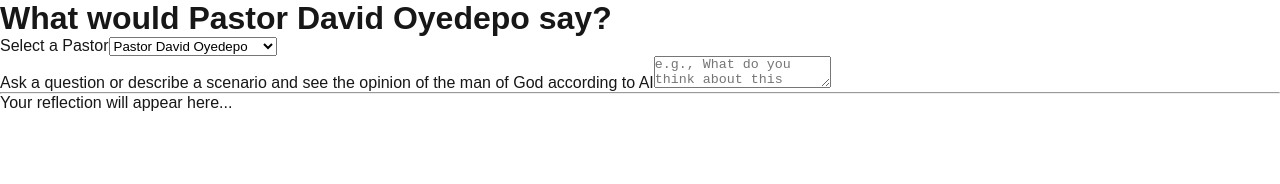
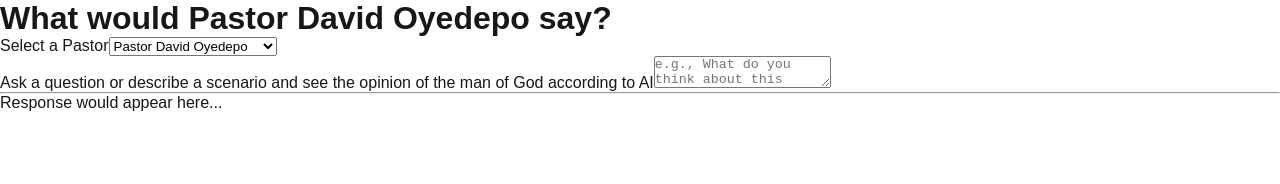
Before and after one commit to Nsima/wwmps, a Next.js app in the folder frontend/: page / in a window 1280 px wide. Shown: the top 184 px of the page. Built offline with nearby package versions, Linux system fonts and the light colour scheme.

Commit message:
AI Response Component Update

```diff
--- a/frontend/src/components/ReflectionOutput.tsx
+++ b/frontend/src/components/ReflectionOutput.tsx
@@ -12,7 +12,7 @@
       {reflection ? (
         <p className="whitespace-pre-line">{reflection}</p>
       ) : (
-        <p className="text-gray-400 italic">Your reflection will appear here...</p>
+        <p className="text-gray-400 italic">Response would appear here...</p>
       )}
     </div>
   );
```
